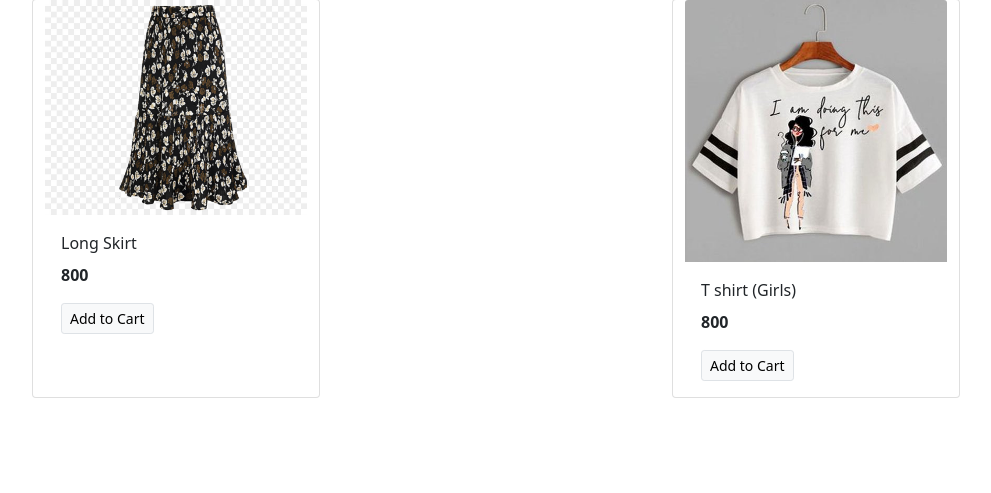
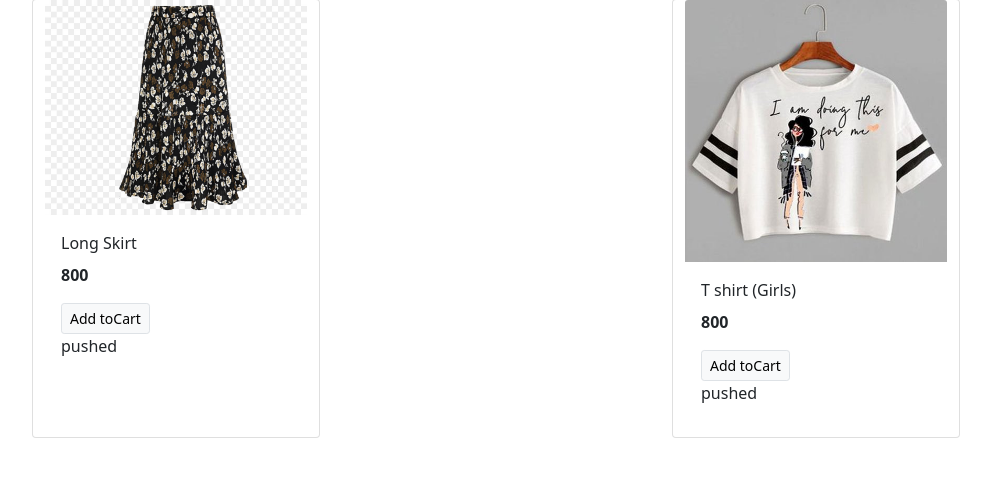
Before and after one commit to nischala342/CartEase, a Django app: page / in a window 1280 px wide. Shown: the part 25-518 px from the top of the page, without its empty margins (144-1135 px from the left). Run offline with Django 3.2, Linux system fonts and the light colour scheme; data comes from the database, SQL or seed files in the repository.

Commit message:
Initial commit message

```diff
--- a/store/templates/index.html
+++ b/store/templates/index.html
@@ -20,7 +20,8 @@
  <div class="card-body">
    <p class="card-title">{{product.name}}</p>
    <p class="card-text"><b>{{product.price}}</b></p>
-   <a href="#" class="btn btn-light border btn-sm">Add to Cart</a>
+   <a href="#" class="btn btn-light border btn-sm">Add toCart</a>
+     <p>pushed</p>
  </div>
 </div>
 {% endfor %}
```
